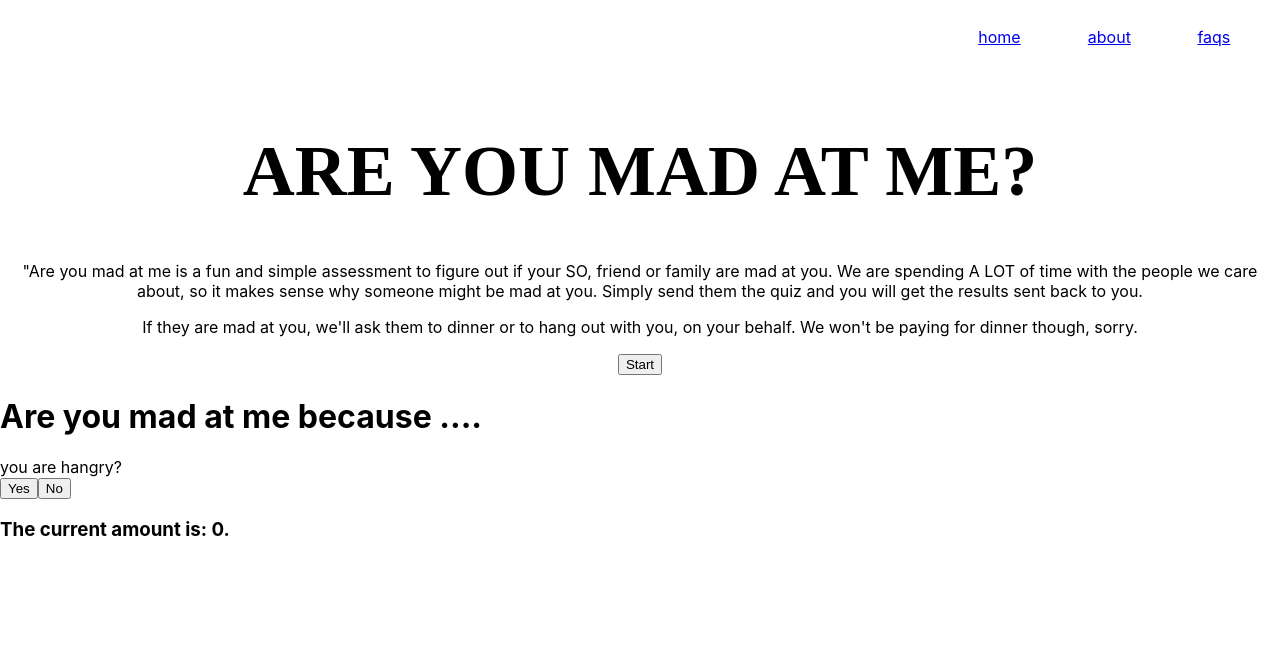
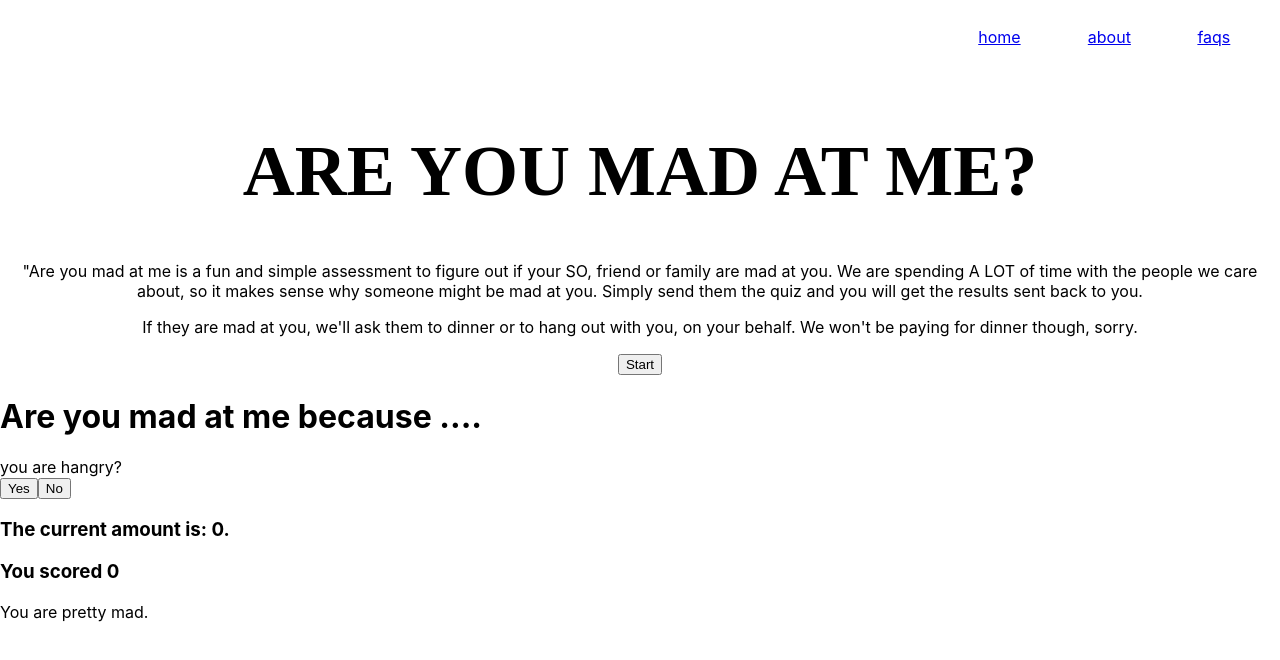
Before and after one commit to kristinhargrove/areyoumadatme, a React (Create React App) app: page / in a window 1280 px wide. Shown: the top 660 px of the page. Built offline with nearby package versions, Linux system fonts and the light colour scheme.

Commit message:
adds Results page to App.js

```diff
--- a/src/App.js
+++ b/src/App.js
@@ -4,6 +4,7 @@ import Header from './components/Header';
 import Main from './components/Main';
 import Question from './containers/Question'
 import OutputContainer from './containers/OutputContainer';
+import Results from './containers/Results';
 
 import { Provider } from 'react-redux';
 import { store } from './store';
@@ -18,6 +19,7 @@ function App() {
         <Main />
         <Question />
         <OutputContainer />
+        <Results />
       </Provider>
     </>
   );
```
